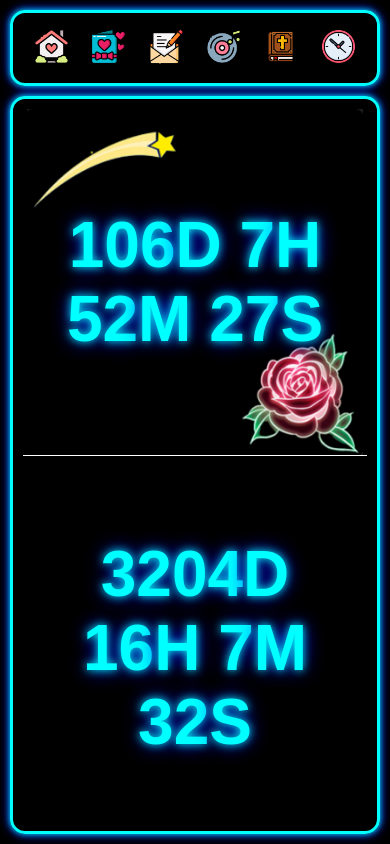
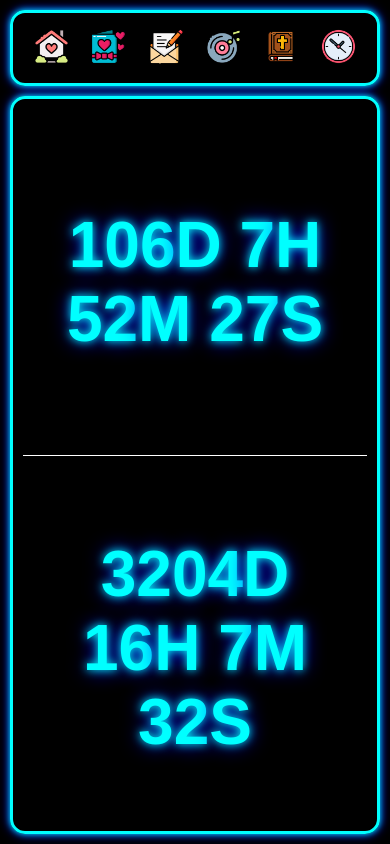
Before and after one commit to KeithJoseph76/forever-together, a React (Create React App) app: page /clock in a window 390 px wide. Built offline with nearby package versions, Linux system fonts and the light colour scheme; a web font is replaced by a local one.

Commit message:
Update ClockPage.css

```diff
--- a/src/pages/ClockPage.css
+++ b/src/pages/ClockPage.css
@@ -130,12 +130,3 @@ html, body {
     background-color: transparent;
   }
 }
-
-@media (max-width: 460px){
-  .clock-1 {
-    background-image: url('./clock-1.png');
-    background-size: contain; /* Ensures the whole image fits */
-    background-repeat: no-repeat; /* Prevents tiling */
-    background-position: center; /* Centers the image */
-}
-}
```
